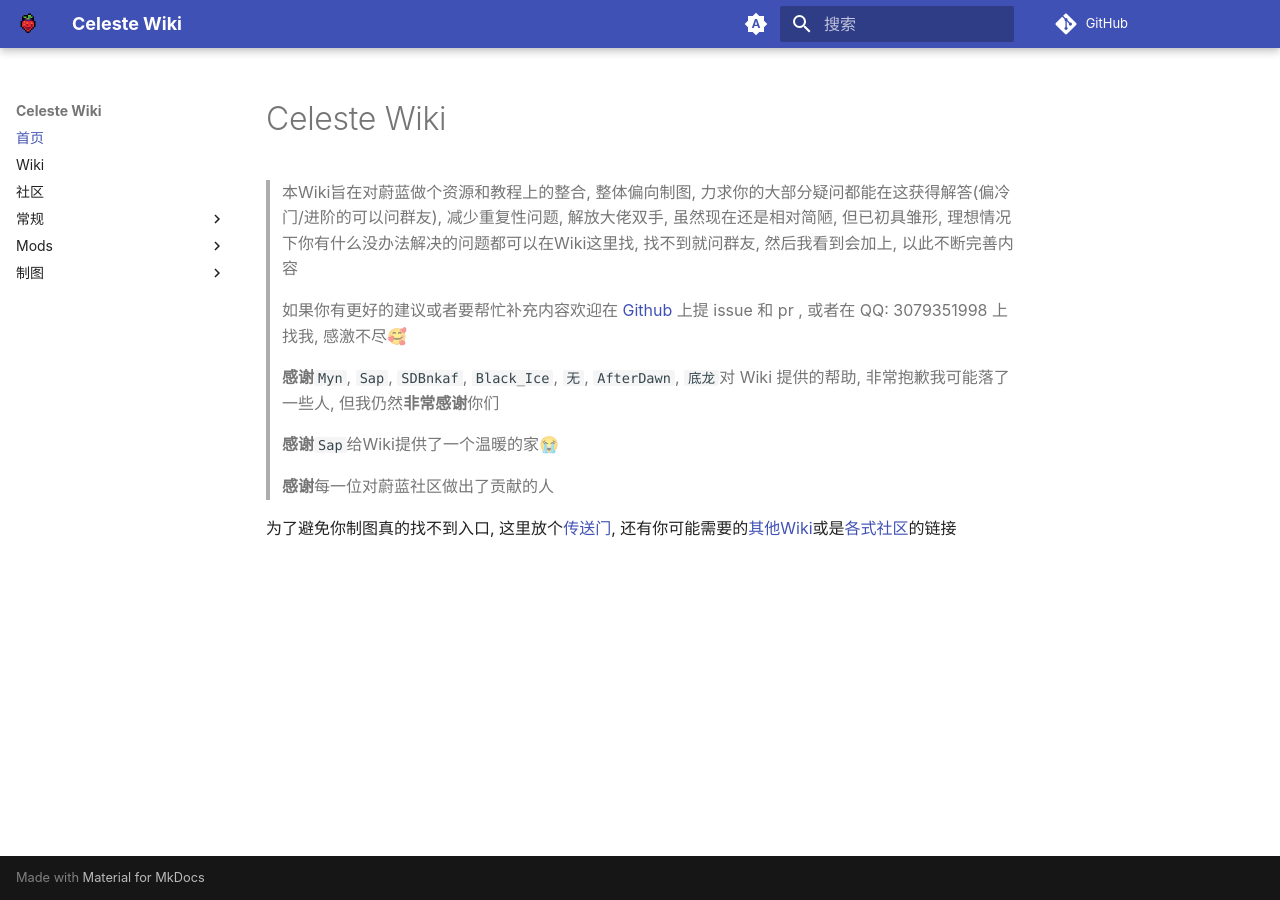
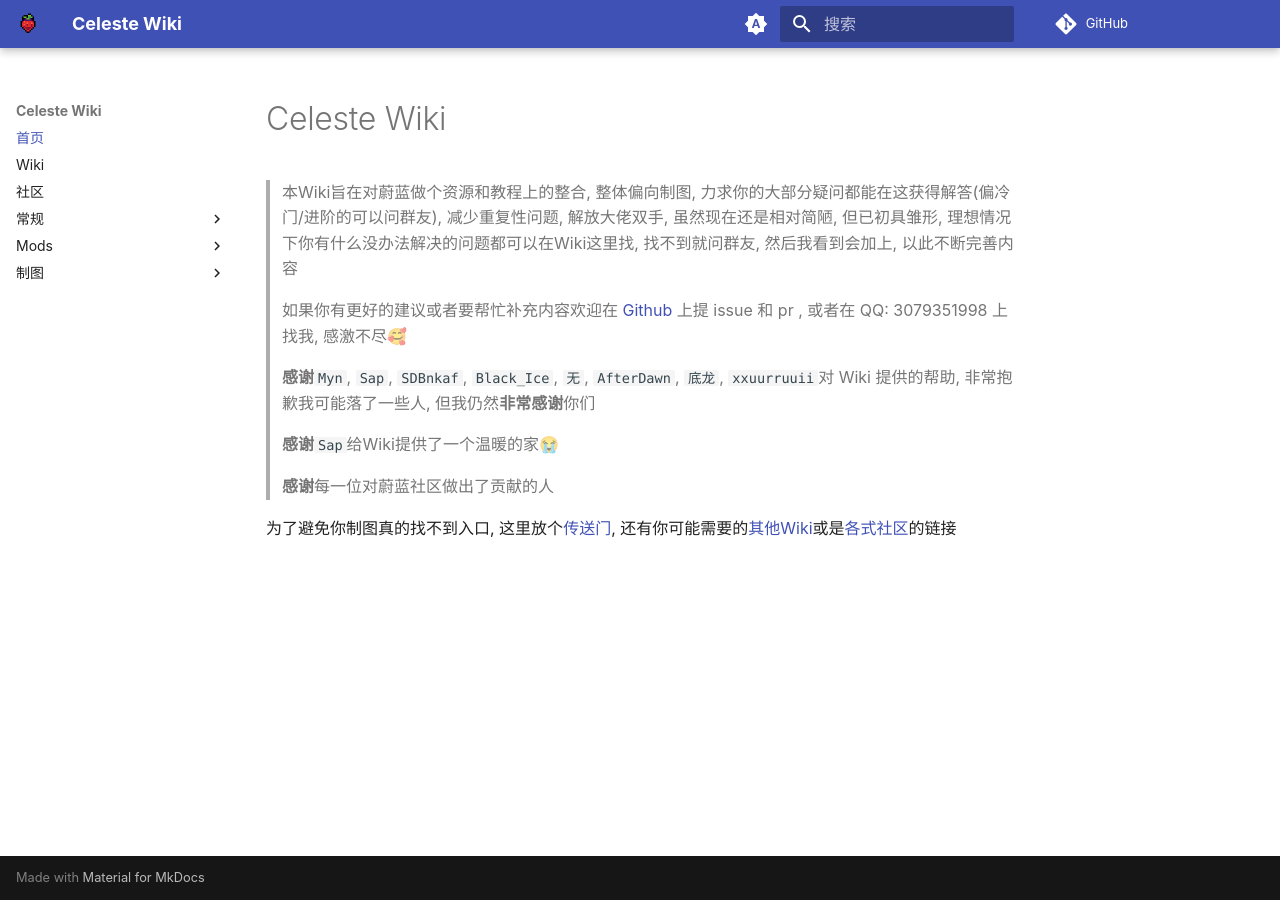
Before and after one commit to LuckyBoy-7/CelesteWikiModule, an MkDocs documentation site: the page built from docs/index.md, in a window 1280 px wide. Built offline with MkDocs 1.6.1 and Material for MkDocs 9.7.7, drawn with Linux system fonts in a browser that asks for light colours; comment, search, counter and statistics services are not loaded.

Commit message:
添加空格和致谢

```diff
--- a/docs/index.md
+++ b/docs/index.md
@@ -4,7 +4,7 @@
 >
 > 如果你有更好的建议或者要帮忙补充内容欢迎在 [Github](https://github.com/LuckyBoy-7/CelesteWikiModule) 上提 issue 和 pr , 或者在 QQ: 3079351998 上找我, 感激不尽🥰
 >
-> **感谢**`Myn`, `Sap`, `SDBnkaf`, `Black_Ice`, `无`, `AfterDawn`, `底龙`对 Wiki 提供的帮助,  非常抱歉我可能落了一些人, 但我仍然**非常感谢**你们
+> **感谢**`Myn`, `Sap`, `SDBnkaf`, `Black_Ice`, `无`, `AfterDawn`, `底龙`, `xxuurruuii`对 Wiki 提供的帮助,  非常抱歉我可能落了一些人, 但我仍然**非常感谢**你们
 >
 > **感谢**`Sap`给Wiki提供了一个温暖的家😭
 >
```
Also changed, not shown: docs/mappings/graphics.md (+1 -1 lines).
